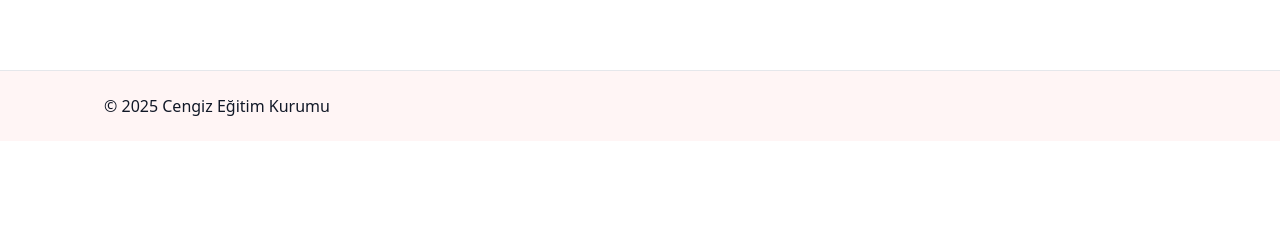
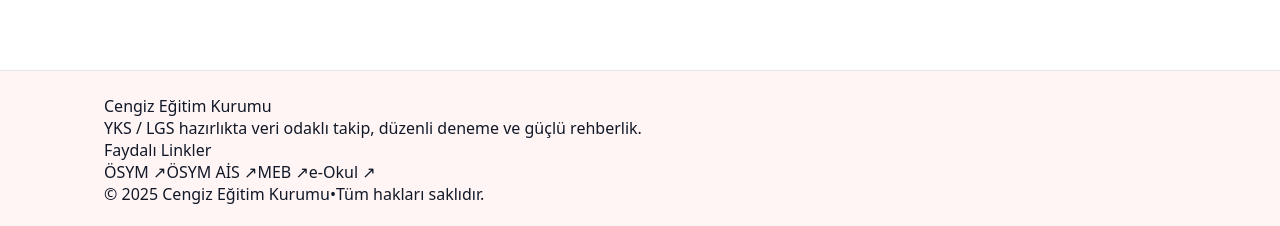
Before and after one commit to mahiratmis/cengiz-cek, a Next.js app: page / in a window 1280 px wide. Shown: the part 4017-4243 px from the top of the page. Before the commit the page ends 4158 px from the top, so only its background shows below. Built offline with nearby package versions, Linux system fonts and the light colour scheme; no server answers; the database is empty.

Commit message:
Update DemoLanding.jsx

```diff
--- a/src/app/DemoLanding.jsx
+++ b/src/app/DemoLanding.jsx
@@ -17,7 +17,7 @@
 import Modal from "./components/Modal";
 import ExamApplicationForm from "./components/ExamApplicationForm";
 import BackToTop from "./components/BackToTop";
-import Container from "./components/Container";
+import Footer from "./components/Footer";
 import LatestNews from "./components/LatestNews";
 import SpecialPopupClient from "./components/SpecialPopupClient";
 
@@ -59,11 +59,7 @@
       )}
 
       <BackToTop />
-      <footer className={styles.footer}>
-        <Container>
-          © {new Date().getFullYear()} Cengiz Eğitim Kurumu
-        </Container>
-      </footer>
+      <Footer />
     </div>
   );
 }
```
